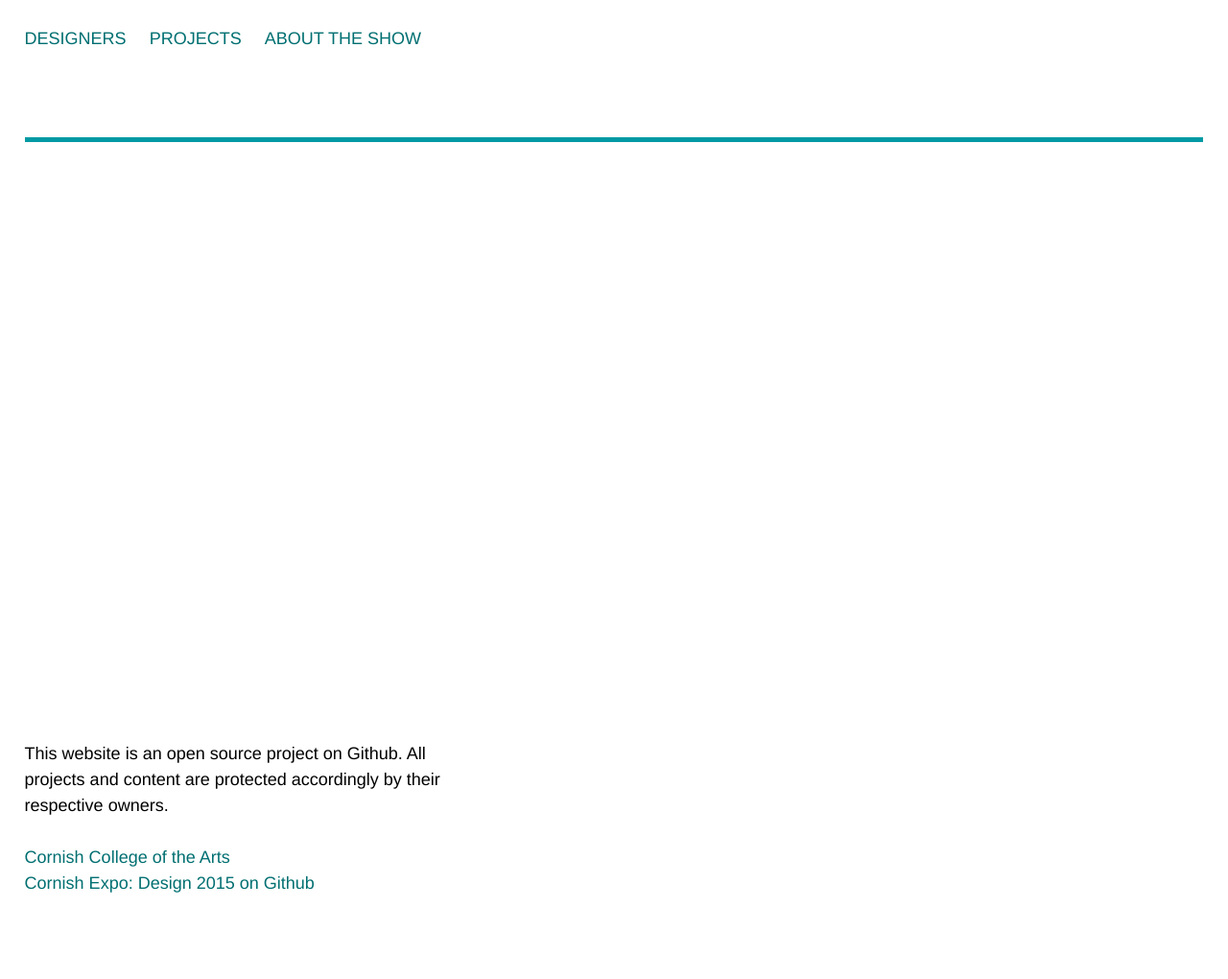
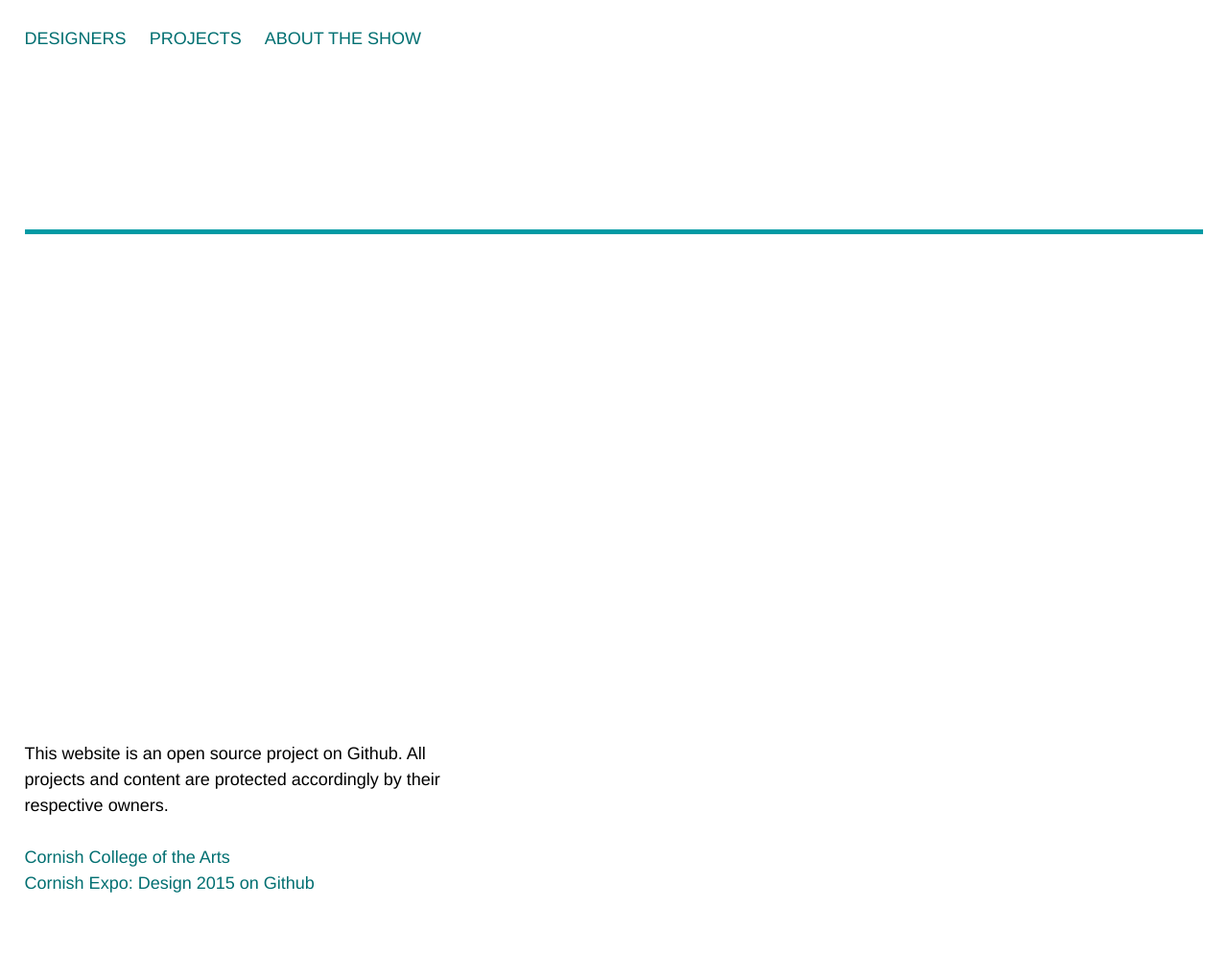
Before and after one commit to taylor-edwards/cornishdesign.is, a Jekyll site: the page built from project.html, in a window 1280 px wide. Shown: the whole page at 96% size. Built offline with Jekyll 4.4.1, drawn with Linux system fonts in a browser that asks for light colours.

Commit message:
heading spacing
Space below subhead (meta) items for $small and $medium displays;
spacing in before content loads on project pages

```diff
--- a/_sass/_objects.scss
+++ b/_sass/_objects.scss
@@ -20,6 +20,11 @@
 header {
   margin-bottom:         0 !important;
 }
+aside {
+  .col-1 {
+    margin-bottom:       1.5em !important;
+  }
+}
 .pattern {
   background-blend-mode: multiply;
   height:                11em;
@@ -28,7 +33,7 @@
   z-index:               1;
 }
 .designers {
-  margin-top:            6em;
+  margin-top:            4.5em;
 }
 .grid {
   margin-top:            1.5em;
--- a/project.html
+++ b/project.html
@@ -4,8 +4,8 @@
 
 <article class="col-5">
   <header role="heading">
-    <h3 class="pagesubtitle">{{ page.subtitle }}</h3>
-    <h2 class="pagetitle">{{ page.title }}</h2>
+    <h3 class="pagesubtitle">&nbsp;</h3>
+    <h2 class="pagetitle">&nbsp;</h2>
   </header>
   <aside>
     <ul class="meta">
```
